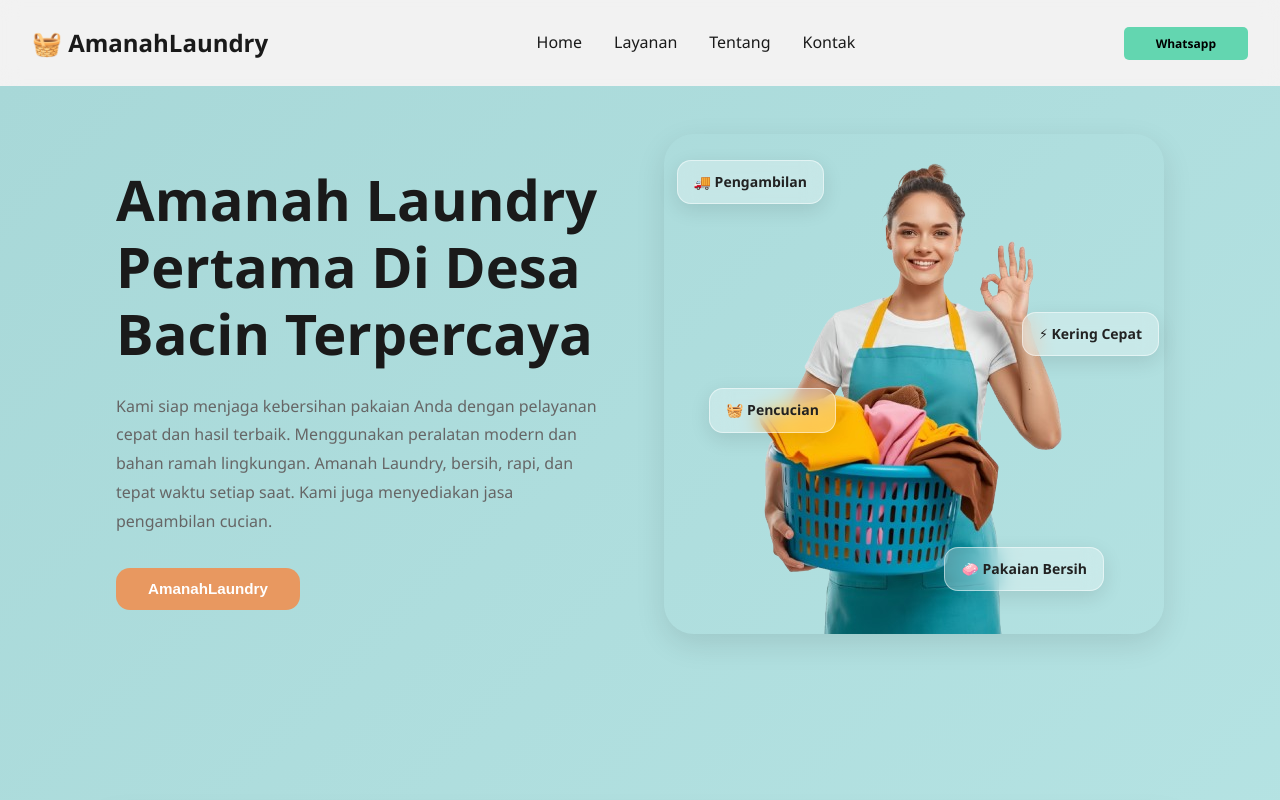
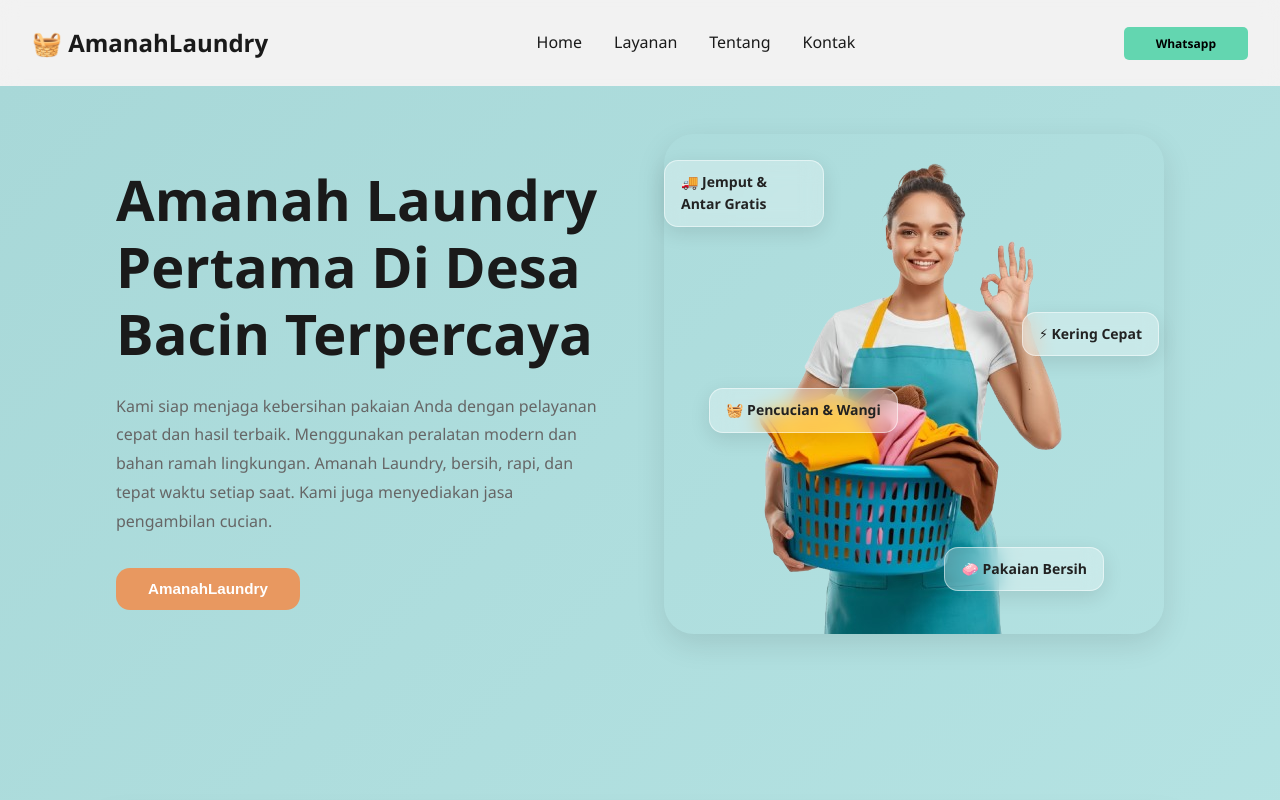
Before and after one commit to IlhamFahruldin1/amanah-laundry3, a React (Vite) app: page / in a window 1280 px wide. Shown: the top 800 px of the page. Built offline with nearby package versions, Linux system fonts and the light colour scheme; no server answers.

Commit message:
Mengganti berbagain teks informasi

```diff
--- a/src/components/Footer.jsx
+++ b/src/components/Footer.jsx
@@ -50,7 +50,7 @@ export default function Footer() {
           <ul className="col-list">
             <li><a href="#kiloan">Laundry Kiloan</a></li>
             <li><a href="#express">Laundry Express</a></li>
-            <li><a href="#sepatu">Laundry Sepatu</a></li>
+            <li><a href="#sepatu">Laundry Satuan</a></li>
             <li><a href="#setrika">Setrika Saja</a></li>
           </ul>
         </div>
@@ -61,8 +61,8 @@ export default function Footer() {
           <ul className="contact-list">
             <li>📞 <a href="tel:+123456789">+123-456-789</a></li>
             <li>✉️ <a href="mailto:Laundryin.id@gmail.com">AmanahLaundry@gmail.com</a></li>
-            <li>📍 Kudu Desa Bacin</li>
-            <li>⏰ Setiap Hari: 9AM - 10PM</li>
+            <li>📍 Desa Bacin, Kec. Bae, Kabupaten Kudus</li>
+            <li>⏰ Setiap Hari: 08.00 - 18.00</li>
           </ul>
         </div>
       </div>
--- a/src/pages/Home.jsx
+++ b/src/pages/Home.jsx
@@ -43,9 +43,9 @@ export default function Home() {
           <div className="hero-image-wrapper">
             <img src={Foto2} alt="Laundry Service" className="hero-main-img" />
 
-            <div className="hero-badge badge-top">🚚 Pengambilan</div>
+            <div className="hero-badge badge-top">🚚 Jemput & Antar Gratis</div>
             <div className="hero-badge badge-middle">⚡ Kering Cepat</div>
-            <div className="hero-badge badge-left">🧺 Pencucian</div>
+            <div className="hero-badge badge-left">🧺 Pencucian & Wangi</div>
             <div className="hero-badge badge-bottom">🧼 Pakaian Bersih</div>
           </div>
         </div>
--- a/src/pages/Kontak.jsx
+++ b/src/pages/Kontak.jsx
@@ -50,7 +50,7 @@ export default function Kontak() {
               <div className="info-item">
                 <i className="bi bi-geo-alt"></i>
                 <h3>Alamat</h3>
-                <p>Desan Bacin Kudus</p>
+                <p>Desa Bacin Kudus</p>
               </div>
             </div>
 
@@ -68,7 +68,7 @@ export default function Kontak() {
               <div className="info-item">
                 <i className="bi bi-envelope"></i>
                 <h3>Email</h3>
-                <p>support@laundryclean.id</p>
+                <p>AmanahLaundry@gmail.com</p>
               </div>
             </div>
           </div>
```
